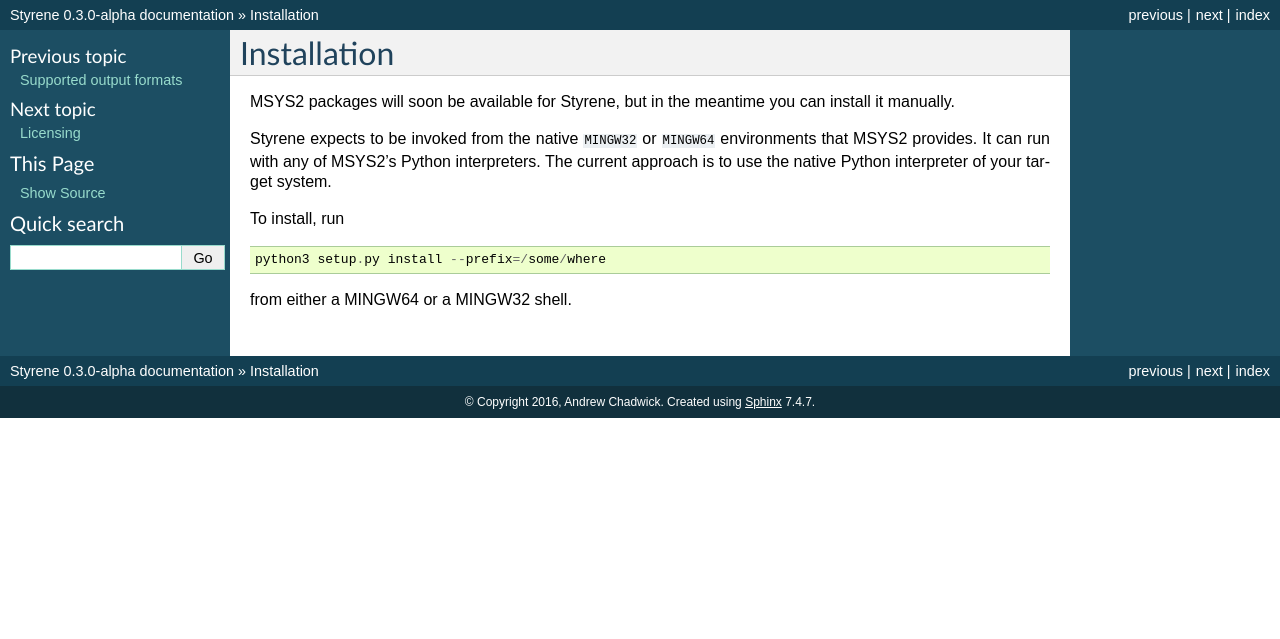
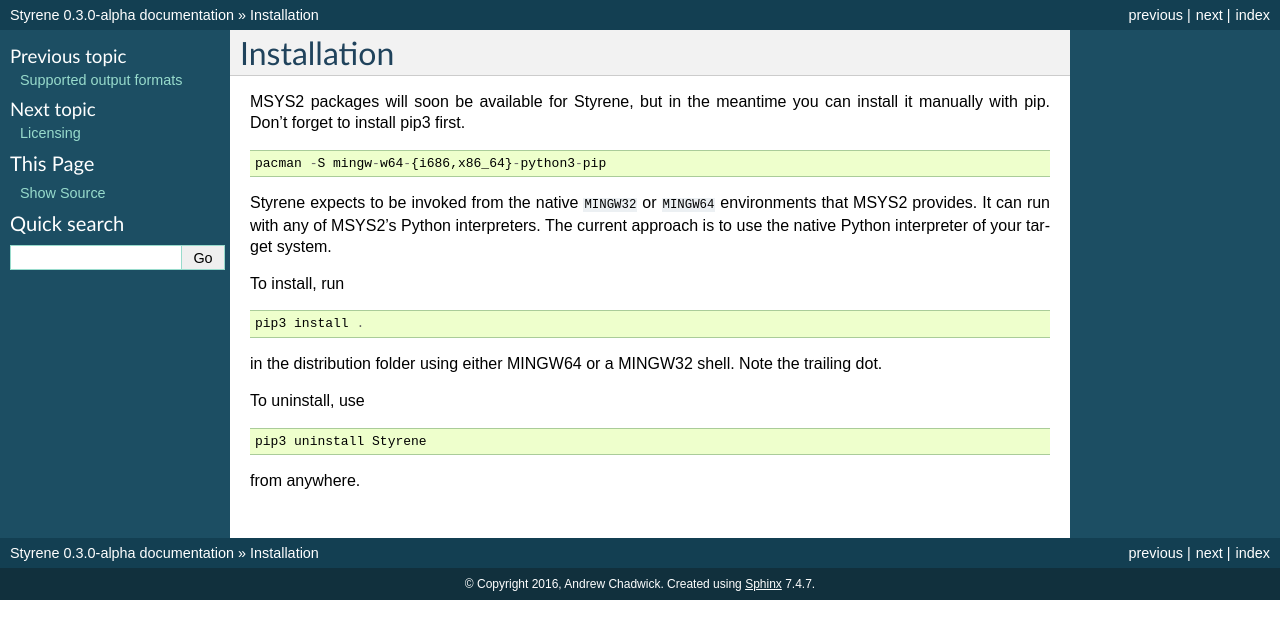
Before and after one commit to achadwick/styrene, a Sphinx documentation site: the page built from docs/install.md, in a window 1280 px wide. Shown: the top 639 px of the page. Built offline with Sphinx 7.4.7, drawn with Linux system fonts in a browser that asks for light colours.

Commit message:
Update the docs [CI skip]

```diff
--- a/docs/install.md
+++ b/docs/install.md
@@ -1,7 +1,10 @@
 # Installation
 
 MSYS2 packages will soon be available for Styrene,
-but in the meantime you can install it manually.
+but in the meantime you can install it manually with pip.
+Don't forget to install pip3 first.
+
+    pacman -S mingw-w64-{i686,x86_64}-python3-pip
 
 Styrene expects to be invoked from the
 native `MINGW32` or `MINGW64` environments that MSYS2 provides.
@@ -11,6 +14,14 @@
 
 To install, run
 
-    python3 setup.py install --prefix=/some/where
+    pip3 install .
 
-from either a MINGW64 or a MINGW32 shell.
+in the distribution folder using
+either MINGW64 or a MINGW32 shell.
+Note the trailing dot.
+
+To uninstall, use
+
+    pip3 uninstall Styrene
+
+from anywhere.
```
Also changed, not shown: README.md (+28 -16 lines).
